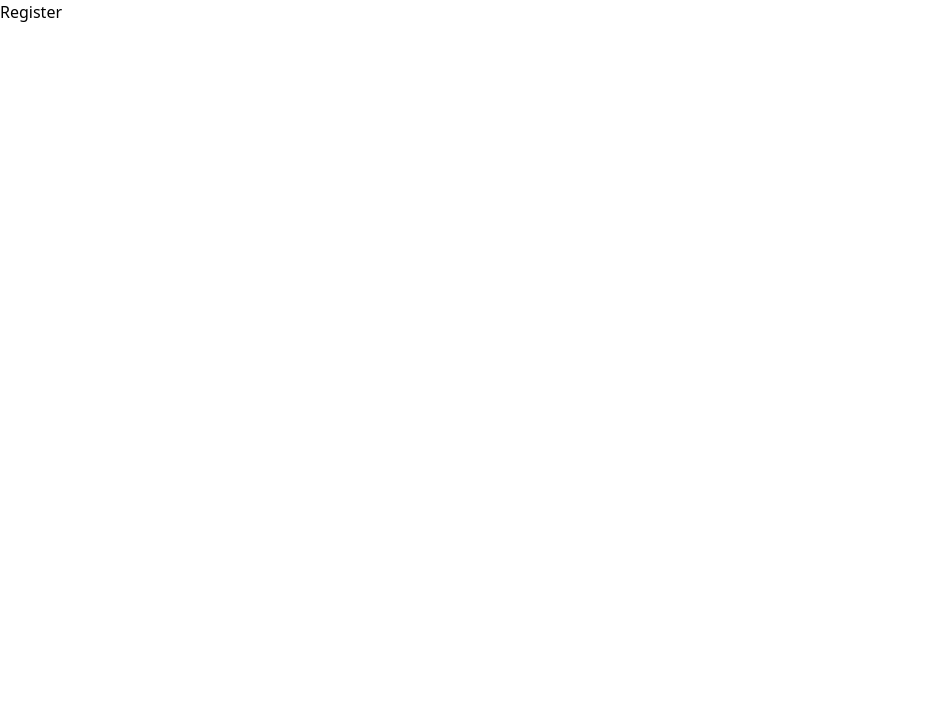
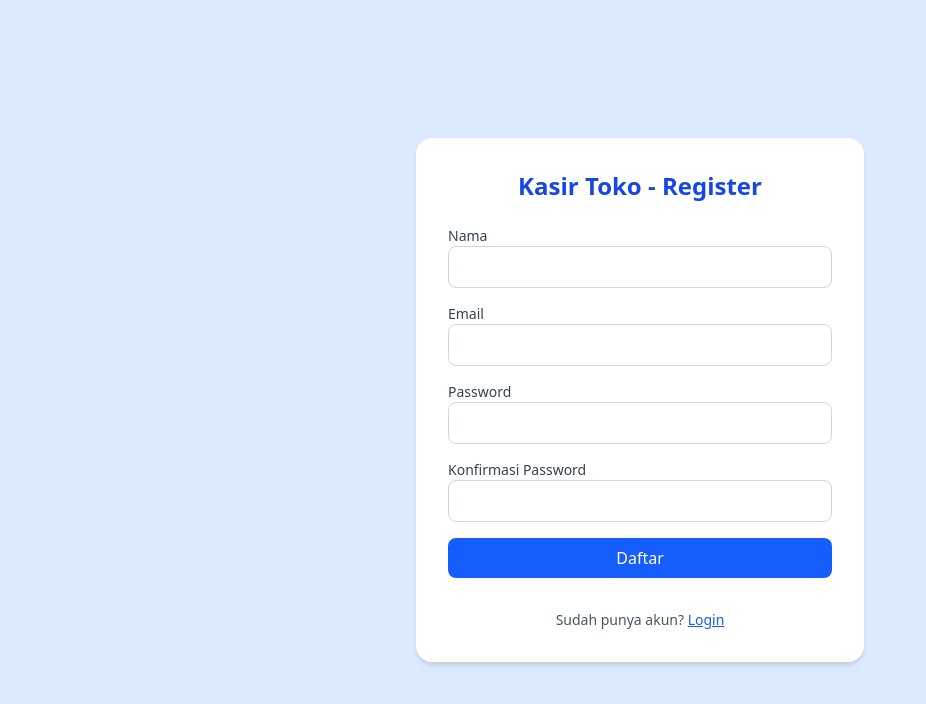
Before and after one commit to agungagu/invoice-frontend, a React (Vite) app: page /register in a window 1280 px wide. Shown: the top 704 px of the page, without its empty margins (0-926 px from the left). Built offline with nearby package versions, Linux system fonts and the light colour scheme.

Commit message:
register login

```diff
--- /dev/null
+++ b/src/layout/AuthLayout.jsx
@@ -0,0 +1,12 @@
+export default function AuthLayout({ children }) {
+    return (
+      <div className="min-h-screen flex items-center justify-center bg-blue-100 dark:bg-gray-900 px-4">
+        <div className="w-full max-w-md bg-white dark:bg-gray-800 p-8 rounded-2xl shadow-md">
+          <h1 className="text-2xl font-bold mb-6 text-center text-blue-700 dark:text-white">
+            Kasir Toko - Register
+          </h1>
+          {children}
+        </div>
+      </div>
+    );
+  }
--- a/src/pages/Login.jsx
+++ b/src/pages/Login.jsx
@@ -1,9 +1,93 @@
-import React from 'react'
+import { useState } from "react";
+import { useNavigate } from "react-router-dom";
+import { useAuth } from "../contexts/AuthContext";
 
-const Login = () => {
+const LoginPage = () => {
+  const navigate = useNavigate();
+  const { login } = useAuth();
+
+  const [email, setEmail] = useState("");
+  const [password, setPassword] = useState("");
+  const [rememberMe, setRememberMe] = useState(false);
+  const [error, setError] = useState("");
+
+  const handleSubmit = async (e) => {
+    e.preventDefault();
+
+    try {
+      await login({ email, password }); // asumsi kamu pakai AuthContext
+      navigate("/admin");
+    } catch (err) {
+      setError("Email atau password salah!");
+    }
+  };
+
   return (
-    <div>Login</div>
-  )
-}
+    <div className="min-h-screen flex items-center justify-center bg-slate-100 dark:bg-slate-900 px-4">
+      <div className="w-full max-w-md bg-white dark:bg-slate-800 rounded-2xl shadow-xl p-8">
+        <div className="text-center mb-6">
+          <div className="text-3xl font-bold text-blue-600 dark:text-blue-400">
+            TokoPakaian🛍️
+          </div>
+          <p className="text-slate-600 dark:text-slate-300">Login ke sistem kasir</p>
+        </div>
 
-export default Login
+        <form onSubmit={handleSubmit} className="space-y-5">
+          {error && <div className="text-red-500 text-sm">{error}</div>}
+
+          <div>
+            <label className="block text-sm text-slate-700 dark:text-slate-200 mb-1">Email</label>
+            <input
+              type="email"
+              className="w-full px-4 py-2 border border-slate-300 dark:border-slate-600 rounded-md bg-white dark:bg-slate-700 text-slate-900 dark:text-slate-100"
+              value={email}
+              onChange={(e) => setEmail(e.target.value)}
+              required
+            />
+          </div>
+
+          <div>
+            <label className="block text-sm text-slate-700 dark:text-slate-200 mb-1">Password</label>
+            <input
+              type="password"
+              className="w-full px-4 py-2 border border-slate-300 dark:border-slate-600 rounded-md bg-white dark:bg-slate-700 text-slate-900 dark:text-slate-100"
+              value={password}
+              onChange={(e) => setPassword(e.target.value)}
+              required
+            />
+          </div>
+
+          <div className="flex items-center justify-between text-sm">
+            <label className="flex items-center gap-2 text-slate-600 dark:text-slate-300">
+              <input
+                type="checkbox"
+                checked={rememberMe}
+                onChange={() => setRememberMe(!rememberMe)}
+              />
+              Ingat saya
+            </label>
+            <a href="#" className="text-blue-600 hover:underline dark:text-blue-400">
+              Lupa password?
+            </a>
+          </div>
+
+          <button
+            type="submit"
+            className="w-full py-2 bg-blue-600 hover:bg-blue-700 text-white rounded-md transition-colors"
+          >
+            Login
+          </button>
+        </form>
+
+        <p className="text-center text-sm text-slate-500 dark:text-slate-400 mt-6">
+          Belum punya akun?{" "}
+          <a href="/register" className="text-blue-600 hover:underline dark:text-blue-400">
+            Daftar di sini
+          </a>
+        </p>
+      </div>
+    </div>
+  );
+};
+
+export default LoginPage;
--- a/src/pages/Register.jsx
+++ b/src/pages/Register.jsx
@@ -1,9 +1,82 @@
-import React from 'react'
 
-const Register = () => {
+import { useState } from "react";
+import AuthLayout from "../layout/AuthLayout";
+
+export default function Register() {
+  const [form, setForm] = useState({
+    name: "",
+    email: "",
+    password: "",
+    confirmPassword: "",
+  });
+
+  const handleChange = (e) => {
+    setForm({ ...form, [e.target.name]: e.target.value });
+  };
+
+  const handleSubmit = (e) => {
+    e.preventDefault();
+    console.log("Register form:", form);
+    // TODO: Integrasi ke backend
+  };
+
   return (
-    <div>Register</div>
-  )
+    <AuthLayout>
+      <form onSubmit={handleSubmit} className="space-y-4">
+        <div>
+          <label className="block text-sm font-medium text-gray-700 dark:text-gray-300">Nama</label>
+          <input
+            type="text"
+            name="name"
+            value={form.name}
+            onChange={handleChange}
+            className="w-full p-2 border border-gray-300 rounded-lg dark:bg-gray-700 dark:text-white"
+            required
+          />
+        </div>
+        <div>
+          <label className="block text-sm font-medium text-gray-700 dark:text-gray-300">Email</label>
+          <input
+            type="email"
+            name="email"
+            value={form.email}
+            onChange={handleChange}
+            className="w-full p-2 border border-gray-300 rounded-lg dark:bg-gray-700 dark:text-white"
+            required
+          />
+        </div>
+        <div>
+          <label className="block text-sm font-medium text-gray-700 dark:text-gray-300">Password</label>
+          <input
+            type="password"
+            name="password"
+            value={form.password}
+            onChange={handleChange}
+            className="w-full p-2 border border-gray-300 rounded-lg dark:bg-gray-700 dark:text-white"
+            required
+          />
+        </div>
+        <div>
+          <label className="block text-sm font-medium text-gray-700 dark:text-gray-300">Konfirmasi Password</label>
+          <input
+            type="password"
+            name="confirmPassword"
+            value={form.confirmPassword}
+            onChange={handleChange}
+            className="w-full p-2 border border-gray-300 rounded-lg dark:bg-gray-700 dark:text-white"
+            required
+          />
+        </div>
+        <button
+          type="submit"
+          className="w-full bg-blue-600 text-white p-2 rounded-lg hover:bg-blue-700"
+        >
+          Daftar
+        </button>
+        <p className="text-sm mt-4 text-center text-gray-600 dark:text-gray-300">
+          Sudah punya akun? <a href="/login" className="text-blue-600 dark:text-blue-400 underline">Login</a>
+        </p>
+      </form>
+    </AuthLayout>
+  );
 }
-
-export default Register
```
